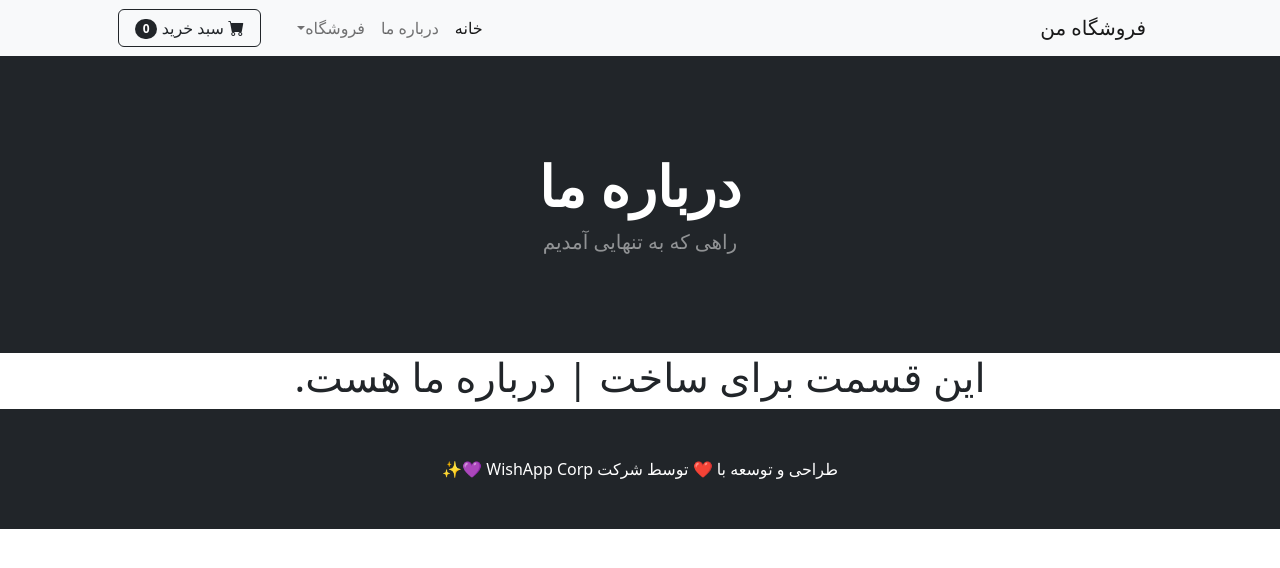
After one commit to Nss67/web_application_learning, a Django app: page /about/ in a window 1280 px wide. The commit adds this page. Shown: the top 568 px of the page. Run offline with Django 5.2, Linux system fonts and the light colour scheme; some libraries are stand-ins or nearby versions.

Commit message:
about page

```diff
--- /dev/null
+++ b/django_tutorial/shop/templates/about.html
@@ -0,0 +1,14 @@
+{% extends "base.html" %}
+
+{% block content %}
+<!-- Header-->
+<header class="bg-dark py-5">
+    <div class="container px-4 px-lg-5 my-5">
+        <div class="text-center text-white">
+            <h1 class="display-4 fw-bolder">درباره ما</h1>
+            <p class="lead fw-normal text-white-50 mb-0">راهی که به تنهایی آمدیم</p>
+        </div>
+    </div>
+</header>
+<H1 style="text-align: center;">این قسمت برای ساخت | درباره ما هست.</H1>
+{% endblock %}
--- a/django_tutorial/shop/templates/navbar.html
+++ b/django_tutorial/shop/templates/navbar.html
@@ -1,11 +1,11 @@
 <nav class="navbar navbar-expand-lg navbar-light bg-light">
     <div class="container px-4 px-lg-5">
-        <a class="navbar-brand" href="#!">فروشگاه من</a>
+        <a class="navbar-brand" href="{% url 'home_page' %}">فروشگاه من</a>
         <button class="navbar-toggler" type="button" data-bs-toggle="collapse" data-bs-target="#navbarSupportedContent" aria-controls="navbarSupportedContent" aria-expanded="false" aria-label="Toggle navigation"><span class="navbar-toggler-icon"></span></button>
         <div class="collapse navbar-collapse" id="navbarSupportedContent">
             <ul class="navbar-nav me-auto mb-2 mb-lg-0 ms-lg-4">
-                <li class="nav-item"><a class="nav-link active" aria-current="page" href="#!">خانه</a></li>
-                <li class="nav-item"><a class="nav-link" href="#!">درباره ما</a></li>
+                <li class="nav-item"><a class="nav-link active" aria-current="page" href="{% url 'home_page' %}">خانه</a></li>
+                <li class="nav-item"><a class="nav-link" href="{% url 'about' %}">درباره ما</a></li>
                 <li class="nav-item dropdown">
                     <a class="nav-link dropdown-toggle" id="navbarDropdown" href="#" role="button" data-bs-toggle="dropdown" aria-expanded="false">فروشگاه</a>
                     <ul class="dropdown-menu" aria-labelledby="navbarDropdown">
--- a/django_tutorial/shop/urls.py
+++ b/django_tutorial/shop/urls.py
@@ -4,6 +4,7 @@ from . import views
 
 urlpatterns = [
     path("hi/", views.hello_world, name="Hi"),
-    path("", views.render_page, name="HTML Home page")
+    path("", views.render_page, name="home_page"),
+    path("about/", views.about, name="about")
 
 ]
--- a/django_tutorial/shop/views.py
+++ b/django_tutorial/shop/views.py
@@ -12,3 +12,6 @@ def render_page(request):
     context = {"products": all_products}
 
     return render(request, "index.html", context)
+
+def about(request):
+    return render(request, "about.html")
```
